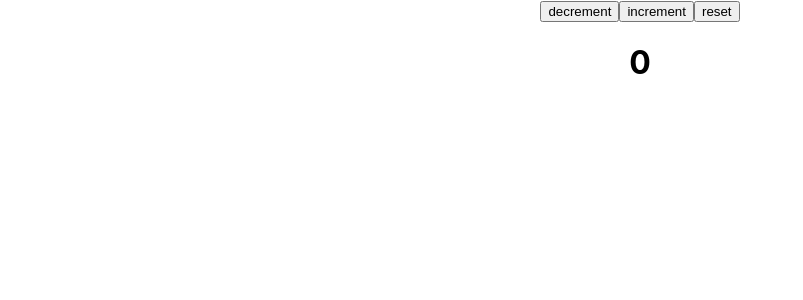
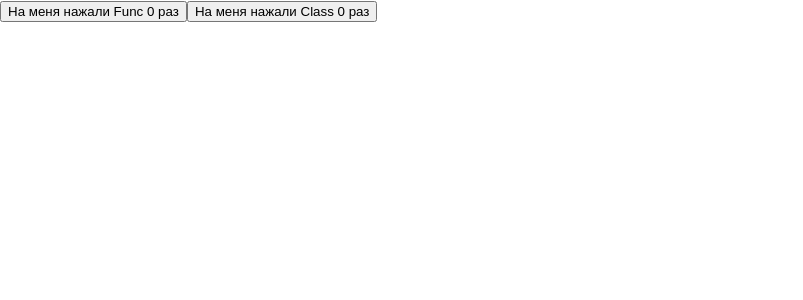
Before and after one commit to IvanMarkelov/react-l2, a React (Create React App) app: page / in a window 1280 px wide. Shown: the top 300 px of the page, without its empty margins (0-803 px from the left). Built offline with nearby package versions, Linux system fonts and the light colour scheme.

Commit message:
functional and class components

```diff
--- a/src/App.js
+++ b/src/App.js
@@ -1,47 +1,30 @@
-import React, { Component } from "react";
+import React, { useState } from "react";
 import "./App.css";
 
-class App extends Component {
-  constructor() {
-    super();
+function App(props) {
+  const [counter, setCounter] = useState(0);
 
-    this.state = {
-      count: 0,
-    };
+  const handlerClick = (event) => {
+    setCounter(counter + 1);
+  };
 
-    this.decrement = this.decrement.bind(this);
-    this.increment = this.increment.bind(this);
-    this.reset = this.reset.bind(this);
-  }
+  const handlerMouseEnter = () => {
+    console.log("handlerMouseEnter");
+  };
 
-  increment() {
-    this.setState({
-      count: this.state.count + 1
-    })
-  }
+  const handlerMouseLeave = () => {
+    console.log("handlerMouseLeave");
+  };
 
-  decrement() {
-    this.setState({
-      count: this.state.count - 1
-    })
-  }
-
-  reset() {
-    this.setState({
-      count: 0
-    })
-  }
-
-  render() {
-    return (
-      <div className="App">
-        <button onClick={this.decrement}>decrement</button>
-        <button onClick={this.increment}>increment</button>
-        <button onClick={this.reset}>reset</button>
-        <h1>{this.state.count}</h1>
-      </div>
-    );
-  }
+  return (
+    <button
+      onClick={handlerClick}
+      onMouseEnter={handlerMouseEnter}
+      onMouseLeave={handlerMouseLeave}
+    >
+      На меня нажали Func {counter} раз
+    </button>
+  );
 }
 
 export default App;
--- /dev/null
+++ b/src/ClassApp.js
@@ -0,0 +1,48 @@
+import React, { Component } from "react";
+import "./App.css";
+
+class ClassApp extends Component {
+  constructor(props) {
+    super(props);
+
+    this.state = {
+      counter: 0,
+    };
+
+    this.handlerClick = this.handlerClick.bind(this);
+  }
+
+  handlerClick() {
+      this.setState({
+        counter: this.state.counter + 1,
+      });
+    }
+
+  handlerMouseEnter() {
+    console.log("handlerMouseEnter");
+  };
+
+  handlerMouseLeave() {
+    console.log("handlerMouseLeave");
+  };
+
+  render() {
+    // const handlerClick = () => {
+    //   this.setState({
+    //     counter: this.state.counter + 1,
+    //   });
+    // };
+
+    return (
+      <button
+        onClick={this.handlerClick}
+        onMouseEnter={this.handlerMouseEnter}
+        onMouseLeave={this.handlerMouseLeave}
+      >
+        На меня нажали Class {this.state.counter} раз
+      </button>
+    );
+  }
+}
+
+export default ClassApp;
--- a/src/index.js
+++ b/src/index.js
@@ -1,11 +1,13 @@
-import React from 'react';
-import ReactDOM from 'react-dom';
-import './index.css';
-import App from './App';
+import React from "react";
+import ReactDOM from "react-dom";
+import ClassApp from "./ClassApp";
+import App from "./App";
+import "./index.css";
 
 ReactDOM.render(
   <React.StrictMode>
-    <App name="Ivan" />
+      <App />
+      <ClassApp />
   </React.StrictMode>,
-  document.getElementById('root')
+  document.getElementById("root")
 );
```
